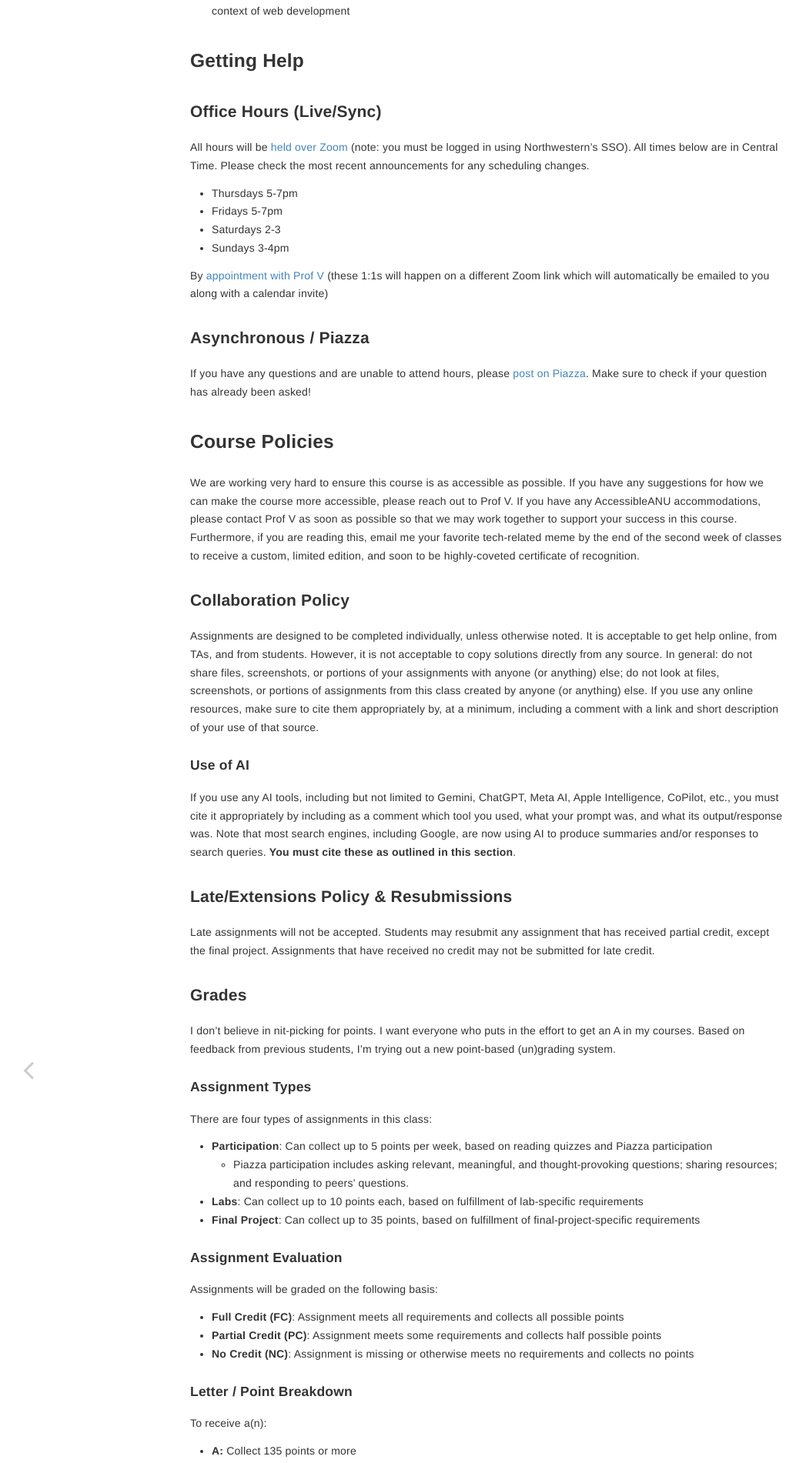
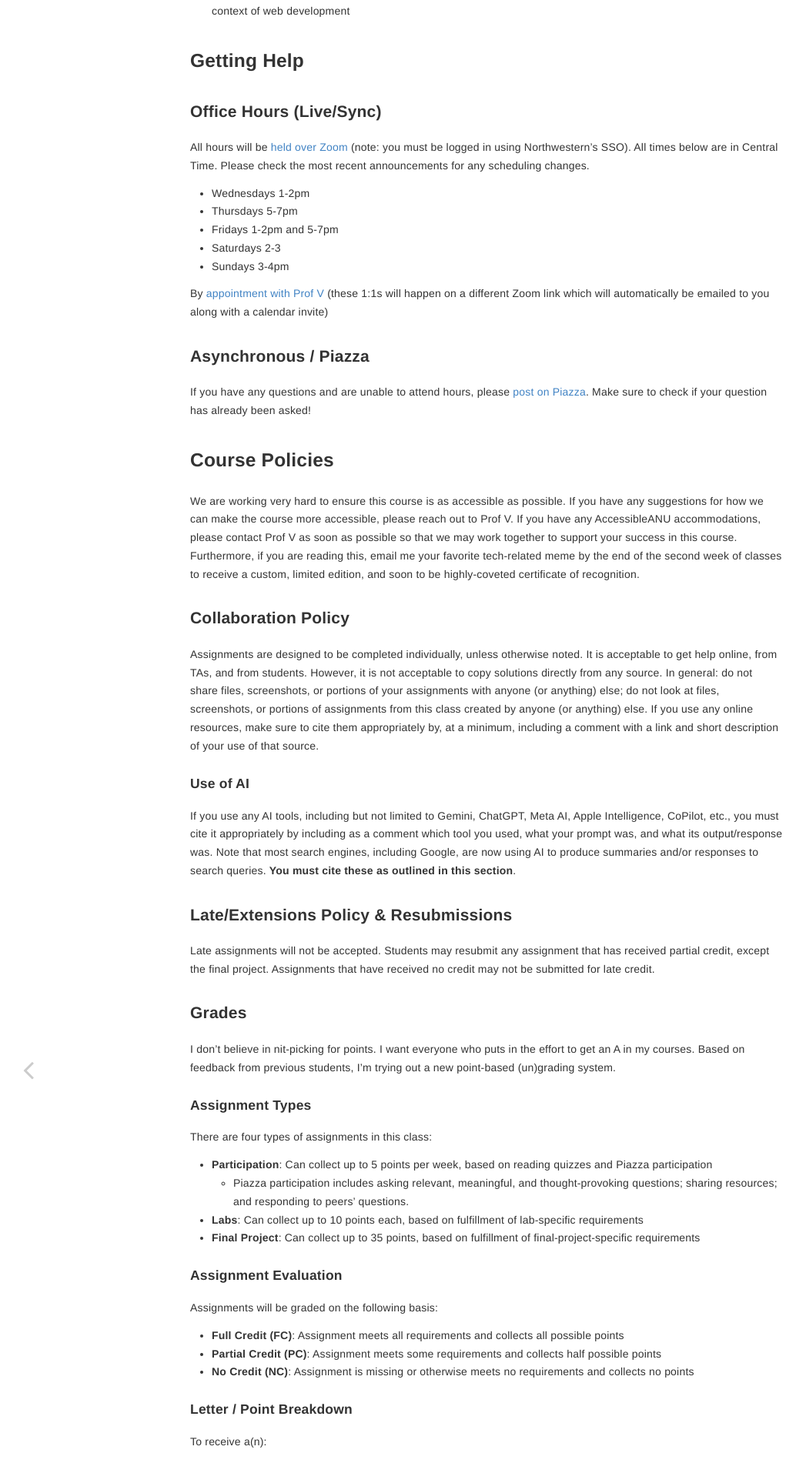
Before and after one commit to vickiebananas/nu-web-dev, a Jekyll site: the page built from _course/syllabus.md, in a window 1280 px wide. Shown: the part 1160-3061 px from the top of the page at 77% size, without its empty margins (8-1055 px from the left). Built offline with Jekyll 4.4.1, drawn with Linux system fonts in a browser that asks for light colours.

Commit message:
Update syllabus.md updated houts

```diff
--- a/_course/syllabus.md
+++ b/_course/syllabus.md
@@ -33,8 +33,9 @@ The learning goals for the course include:
 
 ### Office Hours (Live/Sync)
 All hours will be [held over Zoom](https://northwestern.zoom.us/j/93957923216) (note: you must be logged in using Northwestern’s SSO). All times below are in Central Time. Please check the most recent announcements for any scheduling changes.
+- Wednesdays 1-2pm
 - Thursdays 5-7pm
-- Fridays 5-7pm
+- Fridays 1-2pm and 5-7pm
 - Saturdays 2-3
 - Sundays 3-4pm
 
```
